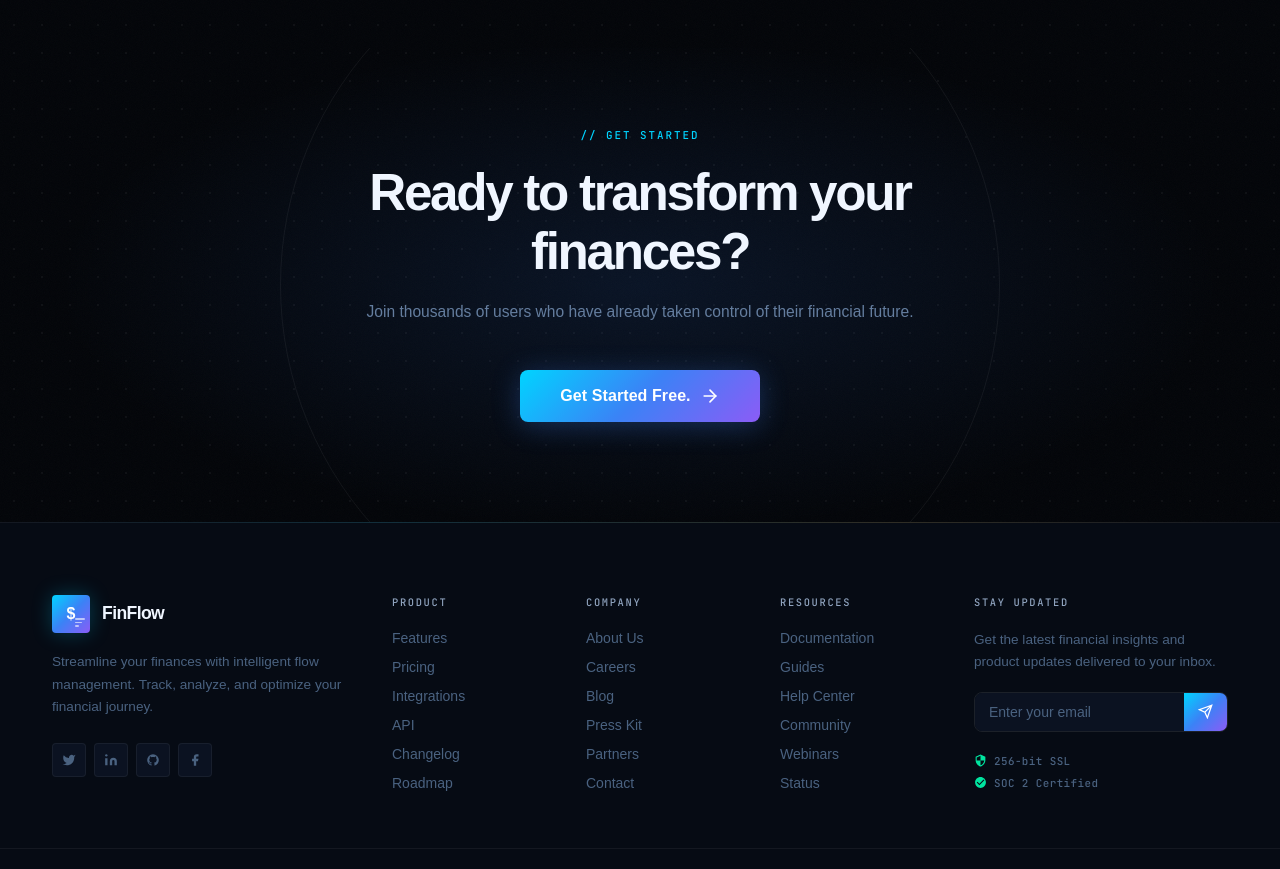
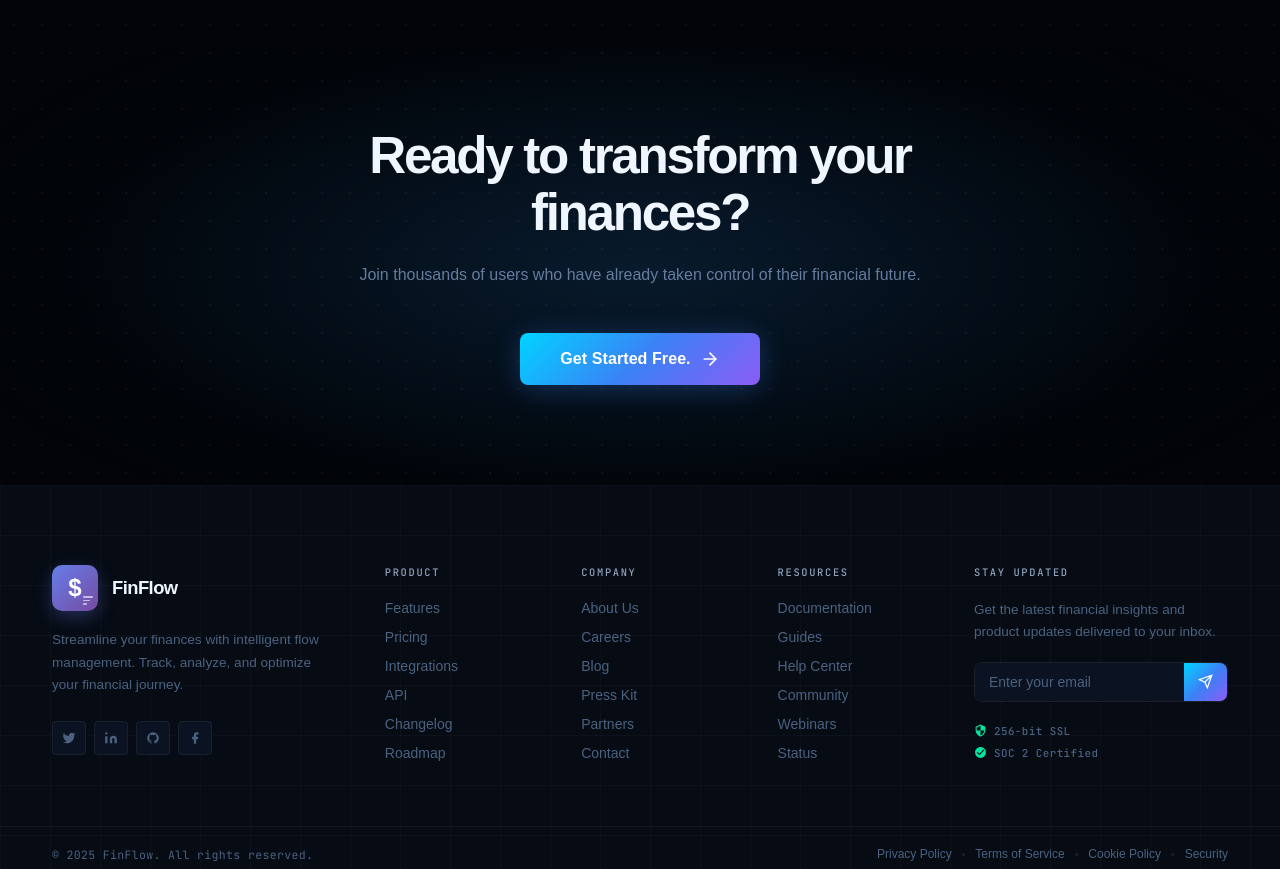
Before and after one commit to Debugger-ops/Finflow, a Next.js app: page / in a window 1280 px wide. Shown: the part 1921-2790 px from the top of the page. Built offline with nearby package versions, Linux system fonts and the light colour scheme; a web font is replaced by a local one.

Commit message:
Update page.css

```diff
--- a/app/page.css
+++ b/app/page.css
@@ -1,15 +1,15 @@
-
 @import url('https://fonts.googleapis.com/css2?family=Cabinet+Grotesk:wght@400;500;700;800;900&family=Instrument+Serif:ital@0;1&family=JetBrains+Mono:wght@400;500&display=swap');
 
 /* ============================================================
    DESIGN TOKENS
    ============================================================ */
-*{
+* {
   box-sizing: border-box;
-  margin    : 0;
-  padding   : 0;
+  margin: 0;
+  padding: 0;
 }
-   :root {
+
+:root {
   --ink-950  : #020408;
   --ink-900  : #060b14;
   --ink-800  : #0b1221;
@@ -62,17 +62,6 @@
 }
 
 /* ============================================================
-   SCOPED RESET
-   ============================================================ */
-:where(.min-h-screen) *,
-:where(.min-h-screen) *::before,
-:where(.min-h-screen) *::after {
-  box-sizing: border-box;
-  margin    : 0;
-  padding   : 0;
-}
-
-/* ============================================================
    ROOT WRAPPER
    ============================================================ */
 .min-h-screen {
@@ -82,16 +71,11 @@
   background  : var(--ink-950);
   color       : var(--white);
   isolation   : isolate;
-  contain     : layout style;
   overflow-x  : hidden;
-
-  /* Dot-grid — paints immediately, zero flash on reload */
-  background-image:
-    radial-gradient(circle, rgba(255 255 255 / .045) 1px, transparent 1px);
+  background-image: radial-gradient(circle, rgba(255 255 255 / .045) 1px, transparent 1px);
   background-size: 28px 28px;
 }
 
-/* CSS grain overlay */
 .min-h-screen::before {
   content : '';
   position: fixed;
@@ -121,7 +105,6 @@
   border-bottom   : 1px solid var(--border-dim);
 }
 
-/* Thin glowing top line */
 .nav-header::before {
   content   : '';
   position  : absolute;
@@ -220,14 +203,13 @@
 }
 
 .hero-section::before {
-  content      : '';
-  position     : absolute;
-  inset        : 0;
-  background   : var(--grad-hero-glow);
+  content       : '';
+  position      : absolute;
+  inset         : 0;
+  background    : var(--grad-hero-glow);
   pointer-events: none;
 }
 
-/* Fade-out bottom edge */
 .hero-section::after {
   content   : '';
   position  : absolute;
@@ -261,7 +243,11 @@
   backdrop-filter: blur(8px);
 }
 
-.hero-badge svg { width: 13px; height: 13px; animation: sparkle 2.4s ease-in-out infinite; }
+.hero-badge svg {
+  width: 13px;
+  height: 13px;
+  animation: sparkle 2.4s ease-in-out infinite;
+}
 
 @keyframes sparkle {
   0%, 100% { opacity: 1; transform: scale(1) rotate(0deg); }
@@ -272,6 +258,7 @@
   padding-left: 10px;
   position    : relative;
 }
+
 .hero-badge span::before {
   content   : '';
   position  : absolute;
@@ -348,6 +335,9 @@
   color          : inherit;
   text-decoration: none;
   font           : inherit;
+  display        : inline-flex;
+  align-items    : center;
+  gap            : 0.5rem;
 }
 
 .btn-icon { flex-shrink: 0; transition: transform 200ms var(--spring); }
@@ -359,6 +349,7 @@
   box-shadow : 0 1px 0 rgba(255 255 255 / .14) inset,
                0 4px 28px rgba(0, 212, 255, 0.28);
 }
+
 .btn-primary::after {
   content   : '';
   position  : absolute;
@@ -366,7 +357,11 @@
   background: linear-gradient(to bottom, rgba(255 255 255 / .1), transparent);
   pointer-events: none;
 }
-.btn-primary:hover { box-shadow: 0 1px 0 rgba(255 255 255 / .14) inset, 0 8px 40px rgba(0,212,255,.42); }
+
+.btn-primary:hover {
+  box-shadow: 0 1px 0 rgba(255 255 255 / .14) inset,
+              0 8px 40px rgba(0,212,255,.42);
+}
 
 .btn-secondary {
   background : rgba(255 255 255 / .04);
@@ -374,6 +369,7 @@
   border     : 1px solid var(--border-subtle);
   box-shadow : 0 1px 0 rgba(255 255 255 / .06) inset;
 }
+
 .btn-secondary:hover {
   background  : rgba(255 255 255 / .08);
   border-color: rgba(255 255 255 / .16);
@@ -386,8 +382,14 @@
   font-size  : 1rem;
   padding    : 16px 40px;
   box-shadow : 0 4px 28px rgba(59,130,246,.3);
+  text-decoration: none;
 }
-.btn-teriary:hover { box-shadow: 0 8px 40px rgba(59,130,246,.45); }
+
+.btn-teriary:hover {
+  box-shadow: 0 8px 40px rgba(59,130,246,.45);
+  transform : translateY(-2px);
+}
+
 .btn-icon-left { order: -1; }
 
 /* ============================================================
@@ -415,13 +417,9 @@
   cursor     : default;
 }
 
-.stat-item + .stat-item {
-  border-left: 1px solid var(--border-dim);
-}
+.stat-item + .stat-item { border-left: 1px solid var(--border-dim); }
+.stat-item:hover        { background: var(--ink-700); }
 
-.stat-item:hover { background: var(--ink-700); }
-
-/* Animated bottom glow on hover */
 .stat-item::after {
   content   : '';
   position  : absolute;
@@ -461,9 +459,9 @@
 .features-section { padding: 80px 32px 100px; }
 
 .section-header {
-  text-align  : center;
-  max-width   : 580px;
-  margin      : 0 auto 64px;
+  text-align: center;
+  max-width : 580px;
+  margin    : 0 auto 64px;
 }
 
 .section-label {
@@ -478,6 +476,7 @@
   color          : var(--cyan-400);
   margin-bottom  : 16px;
 }
+
 .section-label::before,
 .section-label::after {
   content   : '';
@@ -521,7 +520,6 @@
   transition: background 220ms var(--ease);
 }
 
-/* Conic corner glow */
 .feature-card::before {
   content  : '';
   position : absolute;
@@ -531,6 +529,7 @@
   opacity  : 0;
   transition: opacity 300ms var(--ease);
 }
+
 .feature-card:hover { background: var(--ink-700); }
 .feature-card:hover::before { opacity: 1; }
 
@@ -547,6 +546,7 @@
   border         : 1px solid var(--border-cyan);
   transition     : background 220ms var(--ease), box-shadow 220ms var(--ease);
 }
+
 .feature-card:hover .feature-icon {
   background: rgba(0, 212, 255, 0.13);
   box-shadow: 0 0 20px rgba(0, 212, 255, 0.15);
@@ -570,28 +570,24 @@
    CTA
    ============================================================ */
 .cta-section {
-  padding : 80px 32px 100px;
-  position: relative;
-  overflow: hidden;
+  padding  : 80px 32px 100px;
+  position : relative;
+  overflow : hidden;
 }
 
 .cta-section::before {
-  content      : '';
-  position     : absolute;
-  inset        : 0;
-  background   : var(--grad-cta-glow);
+  content       : '';
+  position      : absolute;
+  inset         : 0;
+  background    : var(--grad-cta-glow);
   pointer-events: none;
 }
 
-/* Decorative ring */
 .cta-section::after {
-  content      : '';
-  position     : absolute;
-  top: 50%; left: 50%;
-  translate    : -50% -50%;
-  width: 720px; height: 720px;
-  border-radius: 50%;
-  border       : 1px solid var(--border-dim);
+  content   : '';
+  position  : absolute;
+  inset     : 0;
+  background: radial-gradient(ellipse 60% 70% at 50% 50%, rgba(0,212,255,.04), transparent);
   pointer-events: none;
 }
 
@@ -603,30 +599,19 @@
   text-align: center;
 }
 
-.cta-content::before {
-  content       : '// GET STARTED';
-  display       : block;
-  font-family   : var(--ff-mono);
-  font-size     : .68rem;
-  font-weight   : 500;
-  letter-spacing: .18em;
-  color         : var(--cyan-400);
-  margin-bottom : 22px;
-}
-
 .cta-title {
-  font-size     : clamp(2rem, 4vw, 3.2rem);
+  font-size     : clamp(2rem, 4vw, 3.4rem);
   font-weight   : 900;
   letter-spacing: -.045em;
-  line-height   : 1.14;
+  line-height   : 1.1;
   color         : var(--white);
-  margin-bottom : 18px;
+  margin-bottom : 20px;
 }
 
 .cta-description {
-  font-size    : .975rem;
+  font-size    : 1rem;
   color        : var(--slate-400);
-  line-height  : 1.72;
+  line-height  : 1.74;
   margin-bottom: 44px;
 }
 
@@ -635,71 +620,78 @@
    ============================================================ */
 .footer {
   background: var(--ink-900);
-  border-top: 1px solid var(--border-dim);
-  position  : relative;
+  padding-top: 80px;
+  position: relative;
+  overflow: hidden;
 }
 
-/* Dual-tone glowing top line */
 .footer::before {
-  content  : '';
-  position : absolute;
-  top      : -1px; left: 0; right: 0;
-  height   : 1px;
-  background: linear-gradient(90deg, transparent 0%, var(--border-cyan) 30%, var(--border-gold) 70%, transparent 100%);
-  opacity  : .55;
+  content: '';
+  position: absolute;
+  top: 0; left: 0; right: 0; bottom: 0;
+  background-image:
+    linear-gradient(rgba(255, 255, 255, 0.025) 1px, transparent 1px),
+    linear-gradient(90deg, rgba(255, 255, 255, 0.025) 1px, transparent 1px);
+  background-size: 50px 50px;
+  pointer-events: none;
 }
 
 .footer-container {
-  max-width : 1240px;
-  margin    : 0 auto;
-  padding   : 72px 32px 56px;
-  display   : grid;
-  grid-template-columns: 2fr 1fr 1fr 1fr 1.7fr;
-  gap       : 48px;
+  max-width: 1240px;
+  margin   : 0 auto;
+  padding  : 0 32px;
+  display  : grid;
+  grid-template-columns: 2fr 1fr 1fr 1fr 1.5fr;
+  gap      : 60px;
+  position : relative;
+  z-index  : 1;
 }
 
-.footer-brand .brand-logo {
-  display      : flex;
-  align-items  : center;
-  gap          : 12px;
+.footer-brand  { max-width: 340px; }
+
+.brand-logo {
+  display    : flex;
+  align-items: center;
+  gap        : 14px;
   margin-bottom: 18px;
 }
 
-.footer-brand .brand-logo h2 {
-  font-size     : 1.1rem;
+.brand-logo h2 {
+  font-size     : 1.15rem;
   font-weight   : 900;
-  letter-spacing: -.035em;
+  letter-spacing: -.03em;
   color         : var(--white);
 }
 
 .logo-icon {
-  width          : 38px;
-  height         : 38px;
-  border-radius  : var(--r-xs);
-  background     : var(--grad-primary);
+  position       : relative;
+  width          : 46px;
+  height         : 46px;
+  background     : linear-gradient(135deg, #667eea 0%, #764ba2 100%);
+  border-radius  : 10px;
   display        : flex;
   align-items    : center;
   justify-content: center;
-  box-shadow     : 0 0 20px rgba(0,212,255,0.25);
+  box-shadow     : 0 6px 18px rgba(102, 126, 234, 0.3);
   flex-shrink    : 0;
-  position       : relative;
 }
 
 .currency-symbol {
-  font-family: var(--ff-display);
-  font-size  : 1rem;
-  font-weight: 900;
-  color      : #fff;
+  font-size  : 24px;
+  font-weight: 800;
+  color      : white;
   position   : relative;
-  z-index    : 1;
+  z-index    : 2;
+  line-height: 1;
 }
 
 .flow-lines {
-  position: absolute;
-  right: 5px; bottom: 6px;
-  display : flex;
+  position      : absolute;
+  right         : 5px;
+  bottom        : 6px;
+  display       : flex;
   flex-direction: column;
-  gap: 2px;
+  gap           : 2px;
 }
 
 .flow-lines .line {
@@ -736,7 +728,9 @@
   transition     : border-color 160ms var(--ease), color 160ms var(--ease),
                    background 160ms var(--ease), box-shadow 160ms var(--ease);
 }
+
 .social-link svg { width: 14px; height: 14px; }
+
 .social-link:hover {
   border-color: var(--border-cyan);
   color       : var(--cyan-400);
@@ -755,10 +749,10 @@
 }
 
 .footer-links {
-  list-style: none;
-  display   : flex;
+  list-style    : none;
+  display       : flex;
   flex-direction: column;
-  gap: 11px;
+  gap           : 11px;
 }
 
 .footer-links a {
@@ -780,8 +774,8 @@
   margin-left: 4px;
 }
 
-.footer-links a:hover { color: var(--slate-100); }
-.footer-links a:hover::after { opacity: 1; translate: 0 0; }
+.footer-links a:hover            { color: var(--slate-100); }
+.footer-links a:hover::after     { opacity: 1; translate: 0 0; }
 
 .newsletter-text {
   font-size    : .85rem;
@@ -815,6 +809,7 @@
   font-family: var(--ff-display);
   font-size  : .875rem;
 }
+
 .newsletter-input::placeholder { color: var(--slate-500); }
 
 .newsletter-btn {
@@ -828,10 +823,15 @@
   color          : #fff;
   transition     : opacity 160ms var(--ease);
 }
+
 .newsletter-btn:hover { opacity: .82; }
-.newsletter-btn svg { width: 15px; height: 15px; }
+.newsletter-btn svg   { width: 15px; height: 15px; }
 
-.trust-badges { display: flex; flex-direction: column; gap: 8px; }
+.trust-badges {
+  display       : flex;
+  flex-direction: column;
+  gap           : 8px;
+}
 
 .badge {
   display    : flex;
@@ -843,9 +843,11 @@
   color      : var(--slate-500);
   letter-spacing: .04em;
 }
+
 .badge svg { width: 13px; height: 13px; color: var(--green-400); }
 
-.footer-bottom { border-top: 1px solid var(--border-dim); }
+/* Footer bottom bar */
+.footer-bottom { border-top: 1px solid var(--border-dim); margin-top: 64px; }
 
 .footer-bottom-container {
   max-width      : 1240px;
@@ -878,9 +880,26 @@
   text-decoration: none;
   transition     : color 160ms var(--ease);
 }
+
 .footer-bottom-links a:hover { color: var(--slate-200); }
 
-.separator { color: var(--border-subtle); font-size: .65rem; user-select: none; }
+.separator {
+  color      : var(--border-subtle);
+  font-size  : .65rem;
+  user-select: none;
+}
+
+/* ============================================================
+   ANIMATIONS
+   ============================================================ */
+@keyframes fadeInUp {
+  from { opacity: 0; transform: translateY(20px); }
+  to   { opacity: 1; transform: translateY(0); }
+}
+
+@keyframes spin {
+  to { transform: rotate(360deg); }
+}
 
 /* ============================================================
    SCROLLBAR
@@ -893,29 +912,37 @@
 /* ============================================================
    RESPONSIVE
    ============================================================ */
-@media (max-width: 1024px) {
+@media (max-width: 1200px) {
   .footer-container {
-    grid-template-columns: 1fr 1fr 1fr;
+    grid-template-columns: repeat(3, 1fr);
+    gap: 40px;
   }
-  .footer-brand      { grid-column: 1 / -1; }
+  .footer-brand      { grid-column: 1 / -1; max-width: 100%; }
   .footer-newsletter { grid-column: 1 / -1; max-width: 440px; }
 }
 
-@media (max-width: 860px) {
-  .features-grid { grid-template-columns: 1fr 1fr; }
+@media (max-width: 1024px) {
+  .features-grid { grid-template-columns: repeat(2, 1fr); }
 }
 
 @media (max-width: 768px) {
-  .nav-header { padding: 0 20px; }
-  .stats-grid { grid-template-columns: 1fr 1fr; }
-  .footer-container { grid-template-columns: 1fr 1fr; gap: 32px; }
+  .nav-header     { padding: 0 20px; }
+  .stats-grid     { grid-template-columns: repeat(2, 1fr); }
+  .hero-section   { padding: 80px 20px 64px; }
+  .footer-container { grid-template-columns: 1fr 1fr; gap: 32px; padding: 0 20px; }
 }
 
 @media (max-width: 560px) {
-  .hero-section  { padding: 80px 20px 64px; }
-  .features-grid { grid-template-columns: 1fr; }
-  .hero-buttons  { flex-direction: column; align-items: stretch; }
-  .btn           { justify-content: center; }
+  .features-grid  { grid-template-columns: 1fr; }
+  .stats-grid     { grid-template-columns: 1fr 1fr; }
+  .hero-buttons   { flex-direction: column; align-items: stretch; }
+  .btn            { justify-content: center; }
   .footer-container { grid-template-columns: 1fr; }
   .footer-bottom-container { flex-direction: column; text-align: center; }
+  .hero-title     { font-size: clamp(2rem, 8vw, 2.8rem); }
+  .cta-title      { font-size: clamp(1.8rem, 6vw, 2.4rem); }
 }
+
+@media (prefers-reduced-motion: reduce) {
+  *, *::before, *::after { animation-duration: 0.01ms !important; transition-duration: 0.01ms !important; }
+}
```
